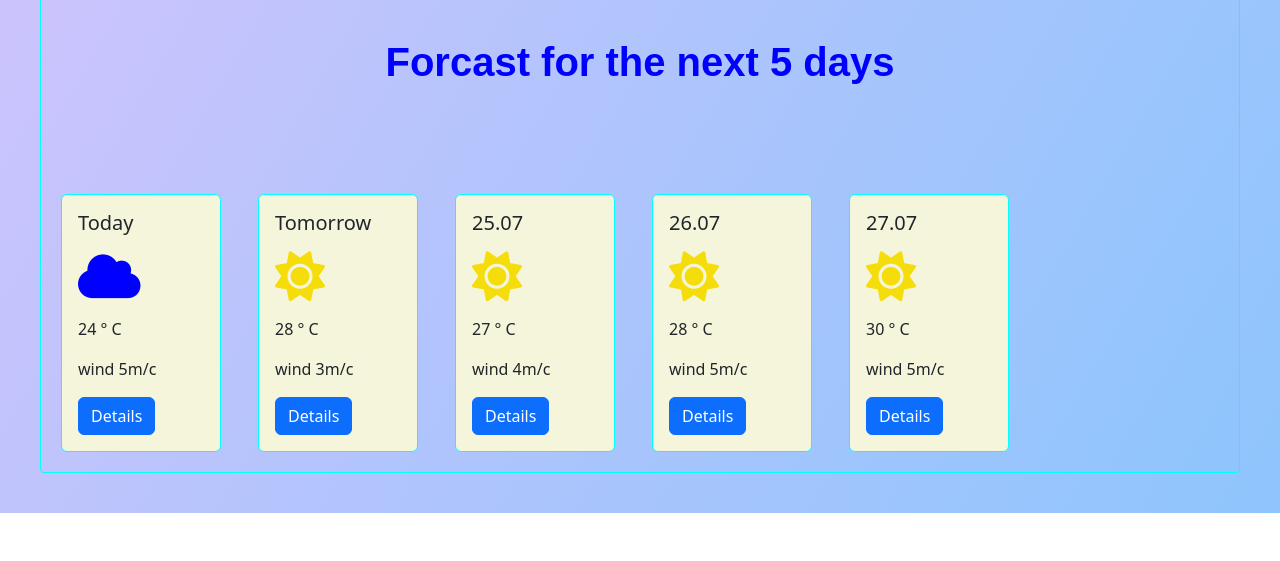
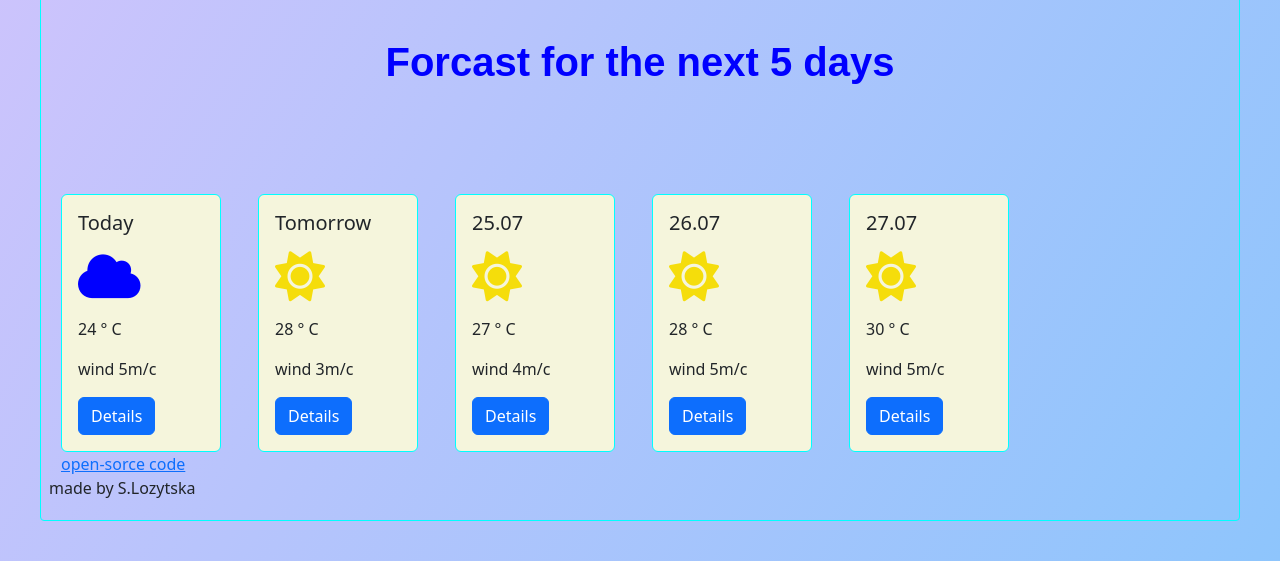
Before and after one commit to slozytska/My-weather-project, a website built with Parcel: page index.html in a window 1280 px wide. Shown: the part 918-1479 px from the top of the page. Before the commit the page ends 1431 px from the top, so only its background shows below. Built offline with nearby package versions, Linux system fonts and the light colour scheme; some icons are missing; a web font is replaced by a local one.

Commit message:
Update index.html
add a link to github

```diff
--- a/index.html
+++ b/index.html
@@ -144,7 +144,7 @@
 
   </div>
 </div>
-
+<a href="https://github.com/slozytska/My-weather-project">open-sorce code</a> made by S.Lozytska
     <script src="src/index.js"></script>
   </body>
 </html>
```
